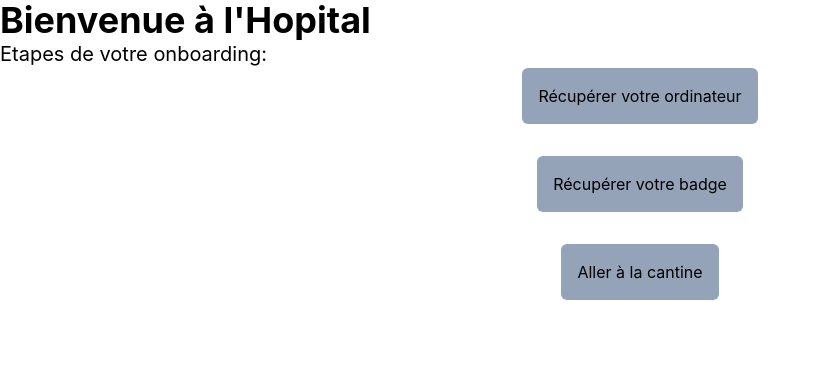
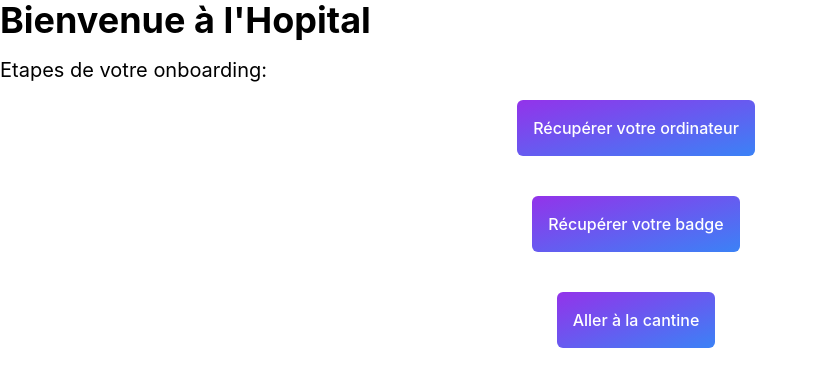
Before and after one commit to RomainLAU/IAN-EPSVE, a React (Create React App) app: page / in a window 1280 px wide. Shown: the top 386 px of the page, without its empty margins (0-820 px from the left). Built offline with nearby package versions, Linux system fonts and the light colour scheme.

Commit message:
:lipstick: add style on button

```diff
--- a/src/App.jsx
+++ b/src/App.jsx
@@ -1,12 +1,12 @@
 export default function App() {
     return (
-        <div>
+        <div className="flex justify-center align-center flex-col gap-4">
             <h1 className="text-4xl font-bold">Bienvenue à l'Hopital</h1>
             <h2 className="text-xl">Etapes de votre onboarding: </h2>
             <ul className="flex flex-col gap-y-8 justify-center items-center">
-                <li className="bg-slate-400 rounded-md w-fit p-4">Récupérer votre ordinateur</li>
-                <li className="bg-slate-400 rounded-md w-fit p-4">Récupérer votre badge</li>
-                <li className="bg-slate-400 rounded-md w-fit p-4">Aller à la cantine</li>
+                <li className="bg-slate-400 rounded-md w-fit p-4  text-white bg-gradient-to-br from-purple-600 to-blue-500 hover:bg-gradient-to-bl focus:ring-4 focus:outline-none focus:ring-blue-300 dark:focus:ring-blue-800 font-medium rounded-lg text-center me-2 mb-2">Récupérer votre ordinateur</li>
+                <li className="bg-slate-400 rounded-md w-fit p-4 bg-slate-400 rounded-md w-fit p-4  text-white bg-gradient-to-br from-purple-600 to-blue-500 hover:bg-gradient-to-bl focus:ring-4 focus:outline-none focus:ring-blue-300 dark:focus:ring-blue-800 font-medium rounded-lg text-center me-2 mb-2">Récupérer votre badge</li>
+                <li className="bg-slate-400 rounded-md w-fit p-4 bg-slate-400 rounded-md w-fit p-4  text-white bg-gradient-to-br from-purple-600 to-blue-500 hover:bg-gradient-to-bl focus:ring-4 focus:outline-none focus:ring-blue-300 dark:focus:ring-blue-800 font-medium rounded-lg text-center me-2 mb-2">Aller à la cantine</li>
             </ul>
         </div>
     );
```
